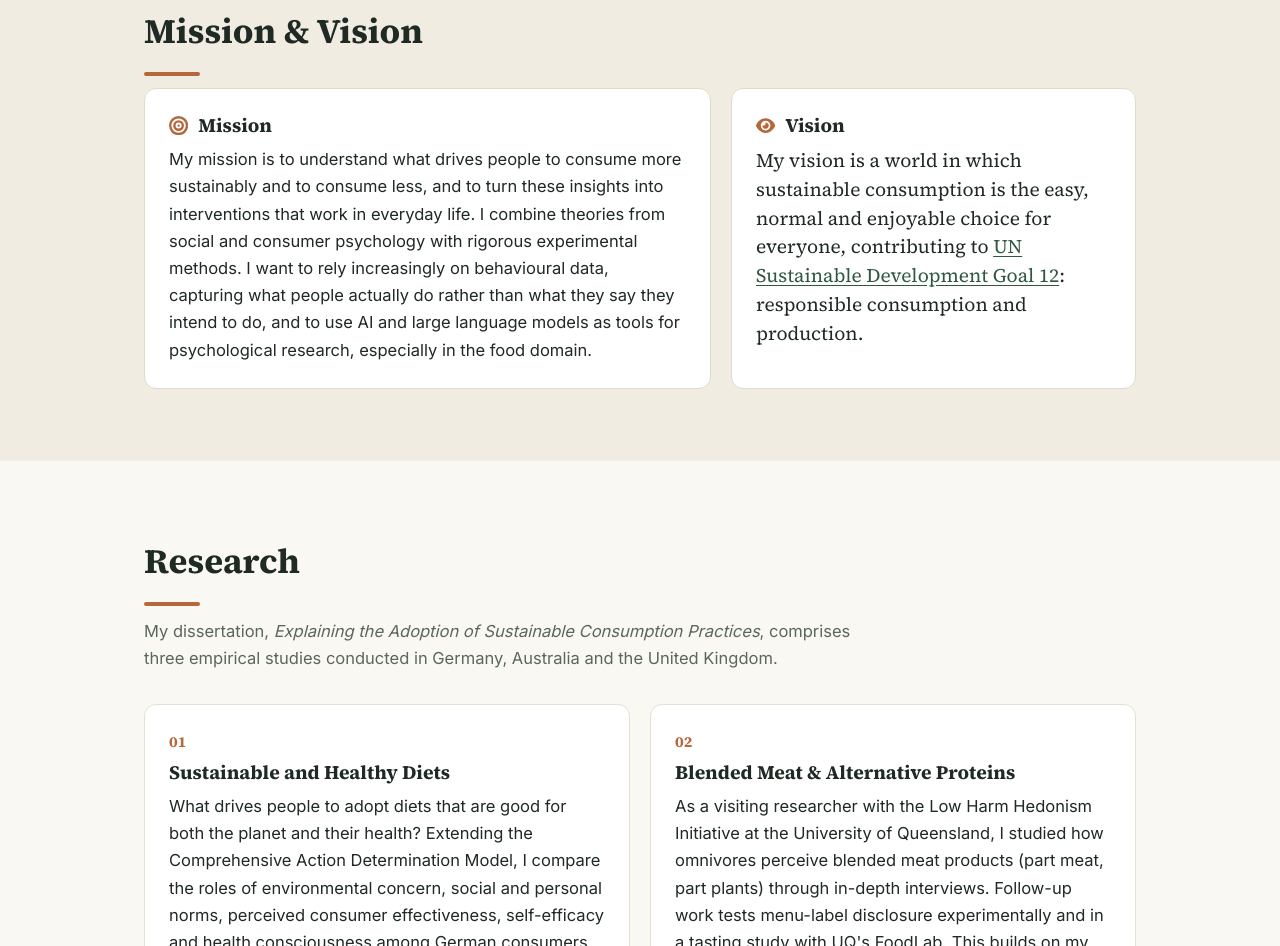
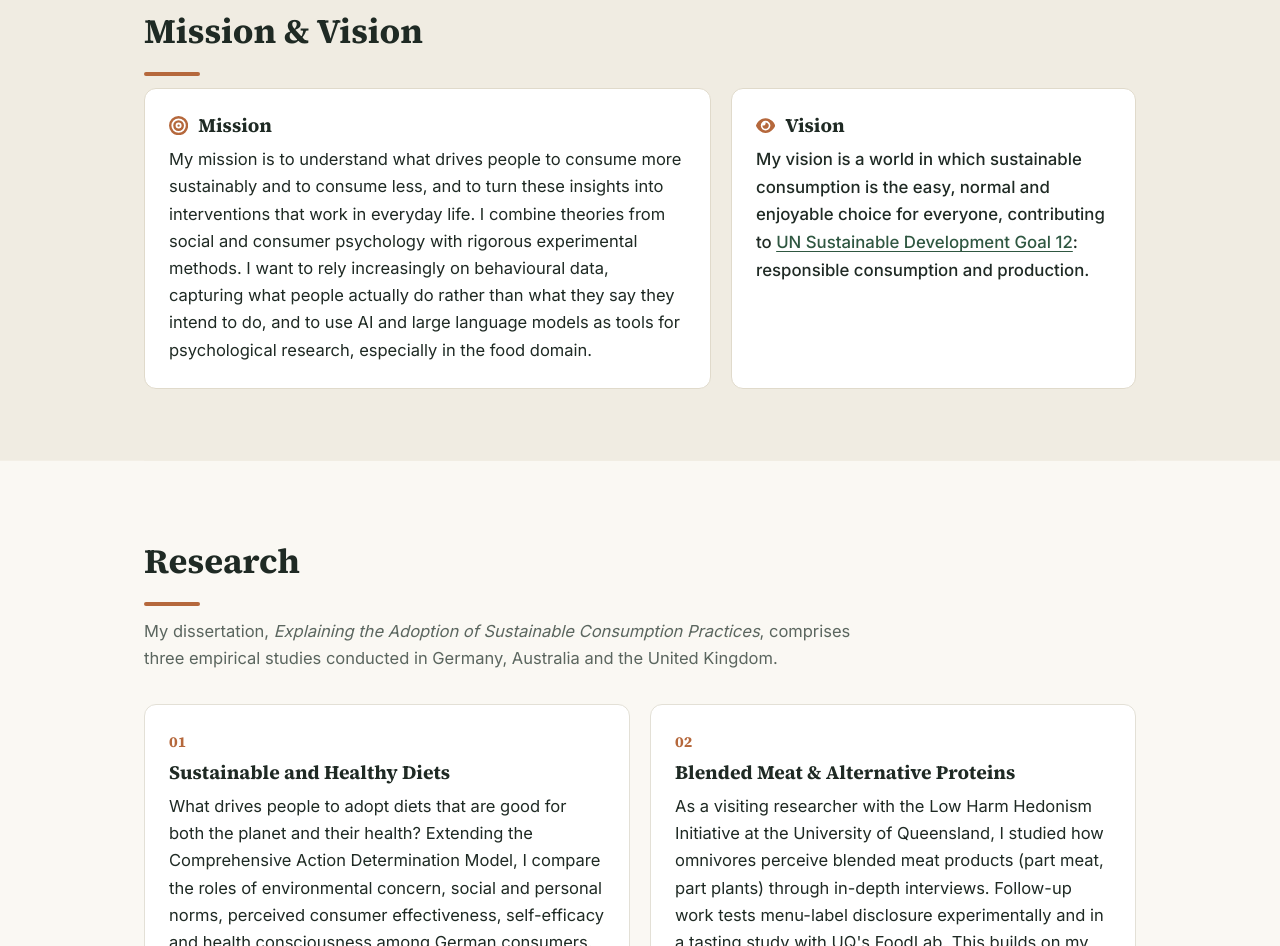
Before and after one commit to danielamoi/aboutme, a plain HTML site: page index.html in a window 1280 px wide. Shown: the part 869-1815 px from the top of the page. Drawn offline with Linux system fonts and the light colour scheme.

Commit message:
Add files via upload

```diff
--- a/index.html
+++ b/index.html
@@ -91,7 +91,7 @@
   .mv{display:grid; grid-template-columns:1.4fr 1fr; gap:20px}
   .mv .card h3{display:flex; align-items:center; gap:10px}
   .mv .card h3 .ic{color:var(--accent)}
-  .mv .vision p{font-family:var(--serif); font-size:1.2rem; line-height:1.5}
+  .mv .vision p{font-family:var(--sans); font-size:1.05rem; line-height:1.65; font-weight:500}
   .pub{display:grid; grid-template-columns:96px 1fr; gap:20px; align-items:start; padding:18px 0; border-bottom:1px dashed var(--line)}
   .thumb{width:96px; height:96px; border-radius:12px; display:flex; flex-direction:column; align-items:center; justify-content:center; gap:6px; color:#fff; font-size:.7rem; font-weight:600; letter-spacing:.06em; text-transform:uppercase}
   .thumb .ic{font-size:2rem}
```
